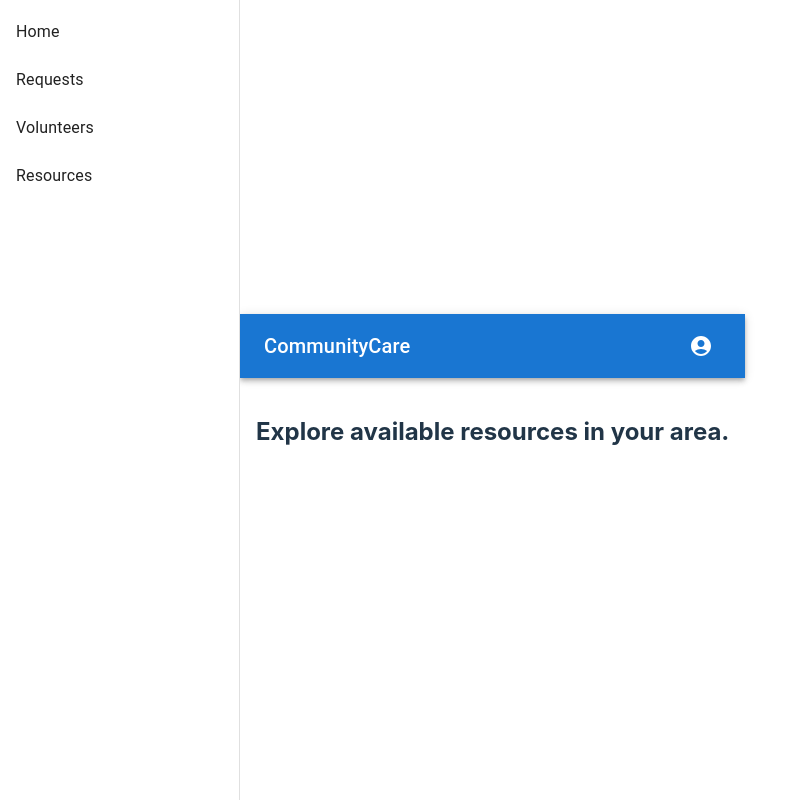
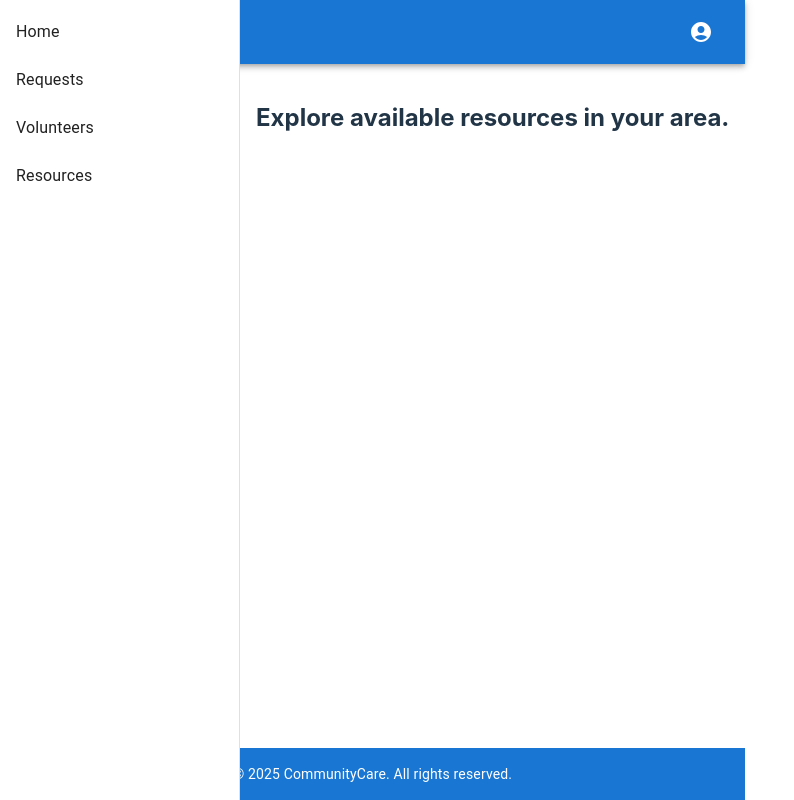
Before and after one commit to Beulah-Priscilla/Community-Care, a React (Vite) app: page /resources in a window 1280 px wide. Shown: the whole page, without its empty margins (0-794 px from the left). Built offline with nearby package versions, Linux system fonts and the light colour scheme.

Commit message:
Created Footer component

```diff
--- a/src/App.tsx
+++ b/src/App.tsx
@@ -7,14 +7,15 @@ import Requests from './pages/Requests';
 import Home from './pages/Home';
 import Volunteers from './pages/Volunteers';
 import Resources from './pages/Resources';
+import Footer from './components/Footer'
 
 const App: React.FC = () => {
   return (
-    <Box sx={{ display: 'flex' }}>
+    <Box sx={{ display: 'flex', flexDirection: 'column', minHeight: '100vh' }}>
+      <Header />
+      <Box sx={{ display: 'flex', flex: 1 }}>
       <Sidebar />
-      <Box sx={{ flexGrow: 1 }}>
-        <Header />
-        <Box sx={{ p: 2 }}>
+        <Box sx={{ flexGrow: 1, p: 2 }}>
           <Routes>
             <Route path="/" element={<Home />} />
             <Route path="/requests" element={<Requests />} />
@@ -23,6 +24,7 @@ const App: React.FC = () => {
           </Routes>
         </Box>
       </Box>
+      <Footer />
     </Box>
   );
 };
--- /dev/null
+++ b/src/components/Footer.tsx
@@ -0,0 +1,14 @@
+import { Box, Typography } from "@mui/material";
+import React from "react";
+
+const Footer: React.FC = () => {
+  return (
+    <Box sx={{ textAlign: 'center', py: 2, mt: 'auto', bgcolor: 'primary.main', color: 'white'}}>
+      <Typography variant="body2">
+        © {new Date().getFullYear()} CommunityCare. All rights reserved.
+      </Typography>
+    </Box>
+  )
+}
+
+export default Footer;
```
